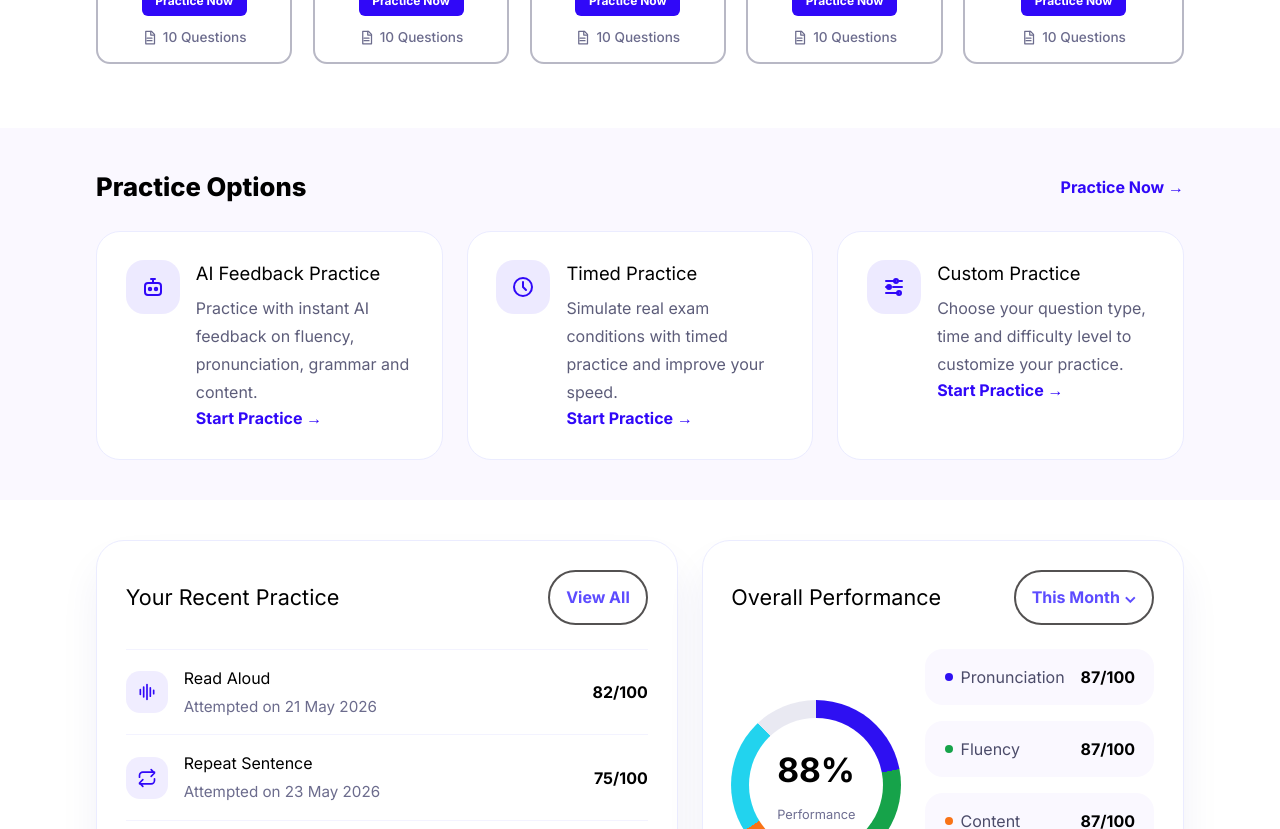
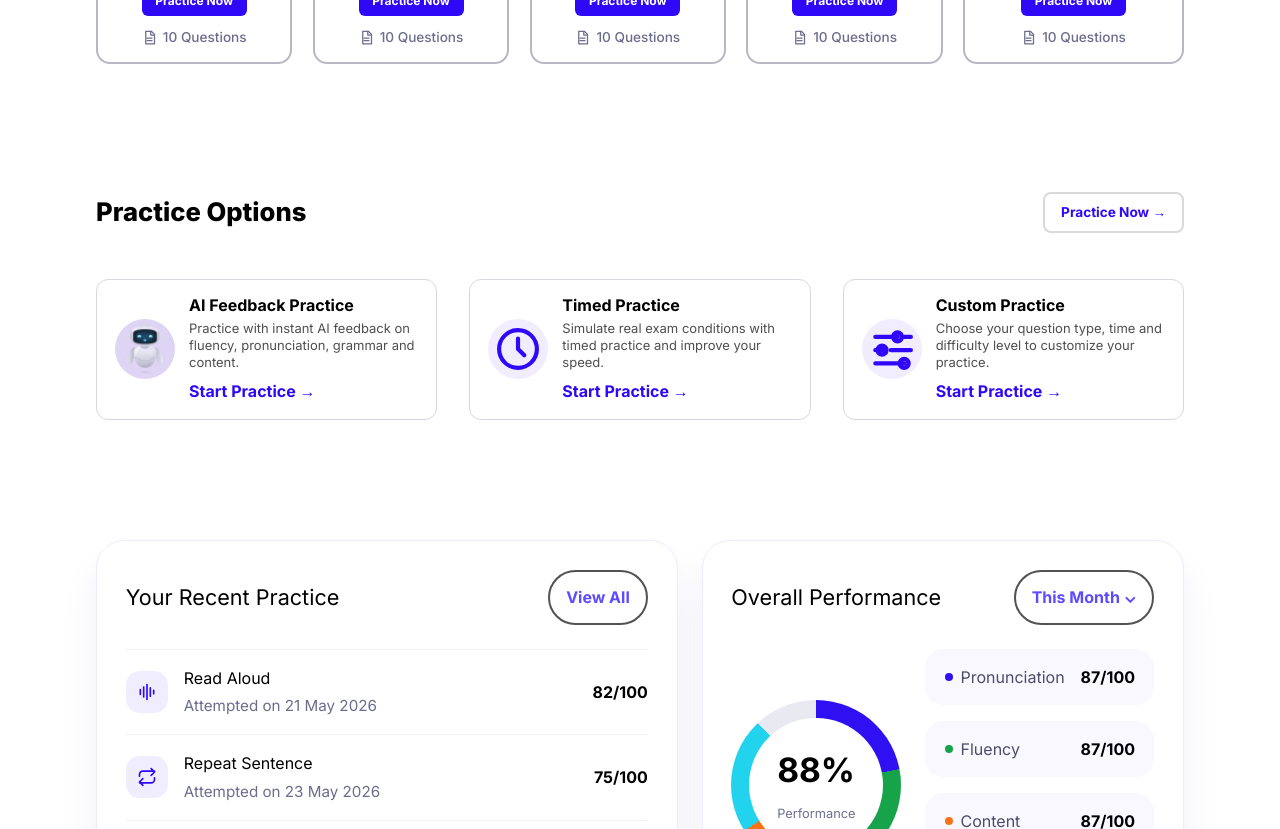
Before and after one commit to AuralithBit0822/PTE, a Next.js app in the folder frontend/: page /practice in a window 1280 px wide. Shown: the part 860-1689 px from the top of the page. Built offline with nearby package versions, Linux system fonts and the light colour scheme.

Commit message:
fixed practice options section

```diff
--- a/frontend/app/(dashboard)/practice/page.tsx
+++ b/frontend/app/(dashboard)/practice/page.tsx
@@ -75,10 +75,10 @@ function RobotIcon() {
   return <svg viewBox="0 0 24 24"><rect x="4" y="8" width="16" height="12" rx="3" /><circle cx="9" cy="14" r="1.2" /><circle cx="15" cy="14" r="1.2" /><path d="M12 8V4m0 0h-2m2 0h2" /></svg>;
 }
 function ClockIcon() {
-  return <svg viewBox="0 0 24 24"><circle cx="12" cy="12" r="9" /><path d="M12 7v5l3 3" /></svg>;
+  return <svg viewBox="2 2 20 20"><circle cx="12" cy="12" r="9" /><path d="M12 7v5l3 3" /></svg>;
 }
 function SlidersIcon() {
-  return <svg viewBox="0 0 24 24"><path d="M4 6h10M17 6h3M4 12h4M11 12h9M4 18h13" /><circle cx="14" cy="6" r="2" /><circle cx="7" cy="12" r="2" /><circle cx="17" cy="18" r="2" /></svg>;
+  return <svg viewBox="2 3 19 17"><path d="M4 6h10M17 6h3M4 12h4M11 12h9M4 18h13" /><circle cx="14" cy="6" r="2" /><circle cx="7" cy="12" r="2" /><circle cx="17" cy="18" r="2" /></svg>;
 }
 function TargetIcon() {
   return <svg viewBox="0 0 24 24"><circle cx="11" cy="13" r="8" /><circle cx="11" cy="13" r="4.5" /><circle cx="11" cy="13" r="1" /><path d="M16 8l4-4m0 0h-3m3 0v3" /></svg>;
@@ -170,14 +170,20 @@ export default function PracticePage() {
       <section className="content-section mode-section">
         <div className="section-heading">
           <h2>Practice Options</h2>
-          <Link className="text-link" href="/practice">
+          <Link className="practice-button" href="/practice">
             Practice Now →
           </Link>
         </div>
         <div className="mode-grid">
-          {practiceModes.map(([title, description, Icon]) => (
+          {practiceModes.map(([title, description, Icon], idx) => (
             <article className="mode-card" key={title}>
-              <span className="mode-icon"><Icon /></span>
+              <span className="mode-icon">
+                {idx === 0 ? (
+                  <Image src="/images/Robot.png" alt={title} width={56} height={56} style={{ objectFit: "contain", width: "100%", height: "100%", borderRadius: "50%" }} />
+                ) : (
+                  <Icon />
+                )}
+              </span>
               <div>
                 <h3>{title}</h3>
                 <p>{description}</p>
--- a/frontend/app/globals.css
+++ b/frontend/app/globals.css
@@ -87,7 +87,7 @@
 .breadcrumbs { display: flex; align-items: center; gap: 8px; font-size: 20px; font-weight: 600; line-height: 50px; }
 .breadcrumbs a { color: inherit; text-decoration: none; }
 .chevron { font-size: 18px; line-height: 1; font-weight: 400; color: #6b6b6b; }
-.practice-hero h1 { margin: 28px 0 20px; font-size: 42px; letter-spacing: 2%; line-height: 70px; font-weight: 800; }
+.practice-hero h1 { margin: 28px 0 20px; font-size: 35px; letter-spacing: 2%; line-height: 70px; font-weight: 800; }
 .practice-hero h1 em { color: var(--brand-blue); font-style: normal; }
 .hero-copy p { margin: 0 0 32px; color: #383838; font-size: 18px; line-height: 28px; font-weight: 500; letter-spacing: 0%; }
 
@@ -129,12 +129,20 @@
 .question-card .card-meta { margin-top: 0.2rem; }
 .question-section { padding-top: 4rem; padding-bottom: 4rem; }
 
-.mode-section { background: #faf8ff; }
-.mode-grid { display: grid; grid-template-columns: repeat(3, minmax(260px, 1fr)); gap: 1.5rem; }
-.mode-card { display: grid; grid-template-columns: auto 1fr; gap: 1rem; align-items: start; background: #fff; border: 1px solid #ebecff; border-radius: 24px; padding: 1.8rem; }
-.mode-icon { width: 54px; height: 54px; display: grid; place-items: center; border-radius: 18px; background: rgba(110, 80, 255, 0.12); font-size: 1.4rem; }
-.mode-card h3 { margin: 0 0 0.4rem; font-size: 1.15rem; }
-.mode-card p { margin: 0; color: #5d5d7a; line-height: 1.75; }
+.mode-section { background: #fff; padding-top: 4rem; padding-bottom: 5rem; }
+.mode-grid { display: grid; grid-template-columns: repeat(3, 1fr); gap: 32px; }
+.mode-card { display: flex; min-height: 120px; gap: 14px; align-items: center; background: #fff; border: 1px solid #d7d7df; border-radius: 12px; padding: 16px 18px; }
+.mode-icon { width: 60px; height: 60px; flex-shrink: 0; display: flex; align-items: center; justify-content: center; border-radius: 50%; background: #f1edff; overflow: hidden; }
+.mode-icon svg { width: 70%; height: 70%; color: var(--brand-blue); }
+.mode-icon img { width: 90%; height: 90%; object-fit: contain; border-radius: 50%;background: rgba(235, 231, 255, 1); }
+.mode-card h3 { margin: 0 0 5px; font-size: 16px; font-weight: 700; line-height: 1.2; }
+.mode-card p { margin: 0 0 8px; color: #4f4f4f; font-size: 13px; line-height: 1.3; }
+.mode-card text-link { font-size: 14px; font-weight: 700; color: var(--brand-blue); text-decoration: none; }
+@media (max-width: 992px) {
+  .mode-grid {
+    grid-template-columns: 1fr;
+  }
+}
 .dashboard-grid { display: grid; grid-template-columns: 1.45fr 1fr; gap: 1.5rem; }
 .dashboard-card { background: #fff; border: 1px solid #ebecff; border-radius: 28px; padding: 1.8rem; box-shadow: 0 24px 40px rgba(33, 25, 138, 0.06); }
 .card-heading { display: flex; align-items: center; justify-content: space-between; gap: 1rem; margin-bottom: 1.5rem; }
@@ -179,6 +187,8 @@
 
 /* Section headings */
 .section-heading { display: flex; align-items: center; justify-content: space-between; margin-bottom: 1.5rem; gap: 1rem; }
+.section-heading .practice-button { padding: 0.5rem 1rem; font-size: 0.85rem; border-radius: 8px; background: #fff; color: var(--brand-blue); border: 2px solid rgba(217, 217, 217, 1); }
+.mode-section .section-heading { margin-bottom: 2.9rem; }
 .section-heading h2 { margin: 0; font-size: clamp(1.0rem, 2vw, 1.8rem); font-weight: 800; }
 
 /* Icons: unify sizing for the inline SVGs used across the page */
@@ -196,7 +206,7 @@
   stroke-linecap: round;
   stroke-linejoin: round;
 }
-.card-icon svg, .mode-icon svg { width: 24px; height: 24px; color: var(--brand-blue); }
+.card-icon svg { width: 24px; height: 24px; color: var(--brand-blue); }
 .recent-icon svg { width: 20px; height: 20px; color: var(--brand-blue); }
 .daily-icon svg { width: 26px; height: 26px; }
 .great-job span svg { width: 22px; height: 22px; color: var(--brand-blue); }
```
Also changed, not shown: frontend/public/images/Robot.png (added).
